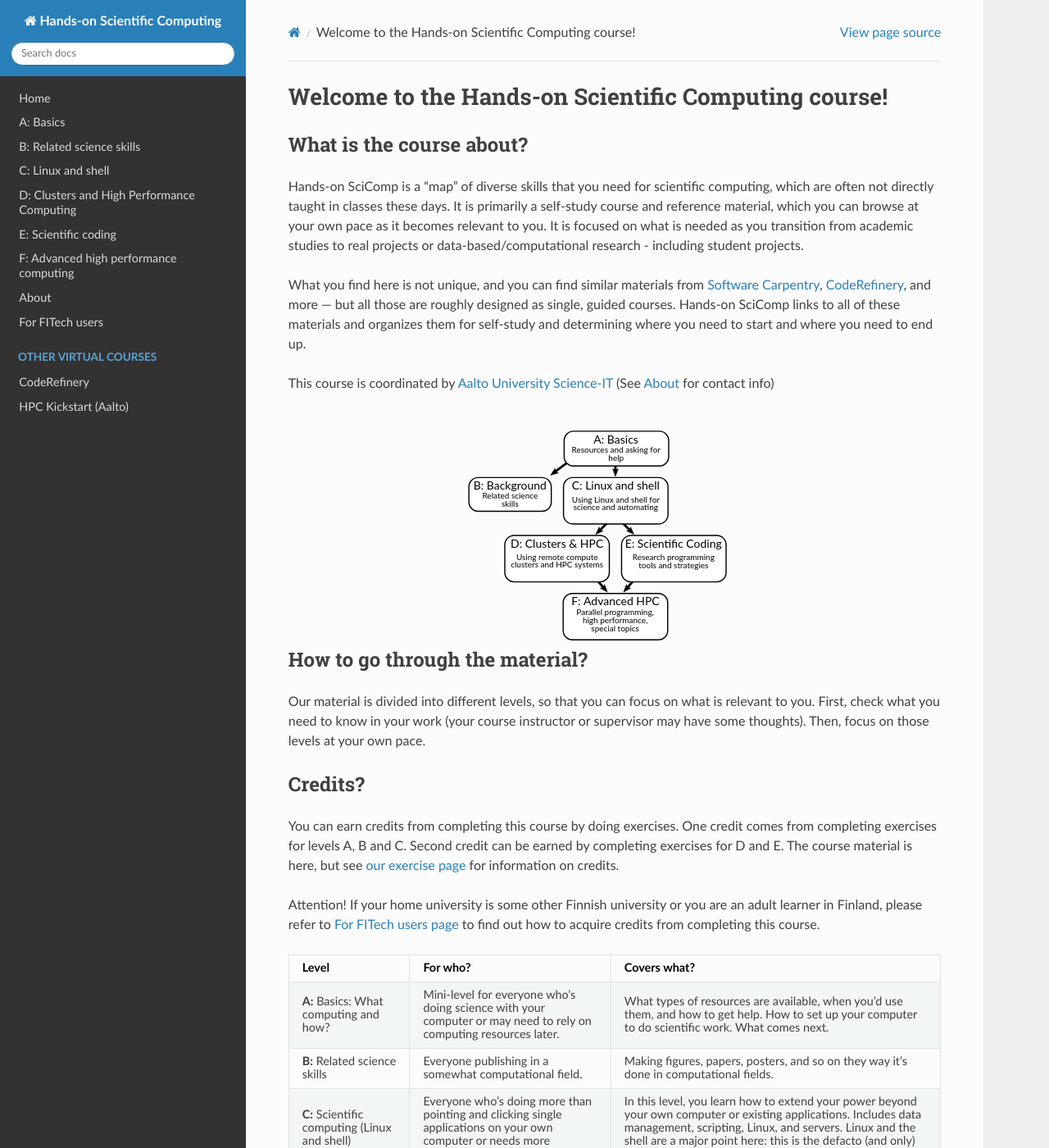
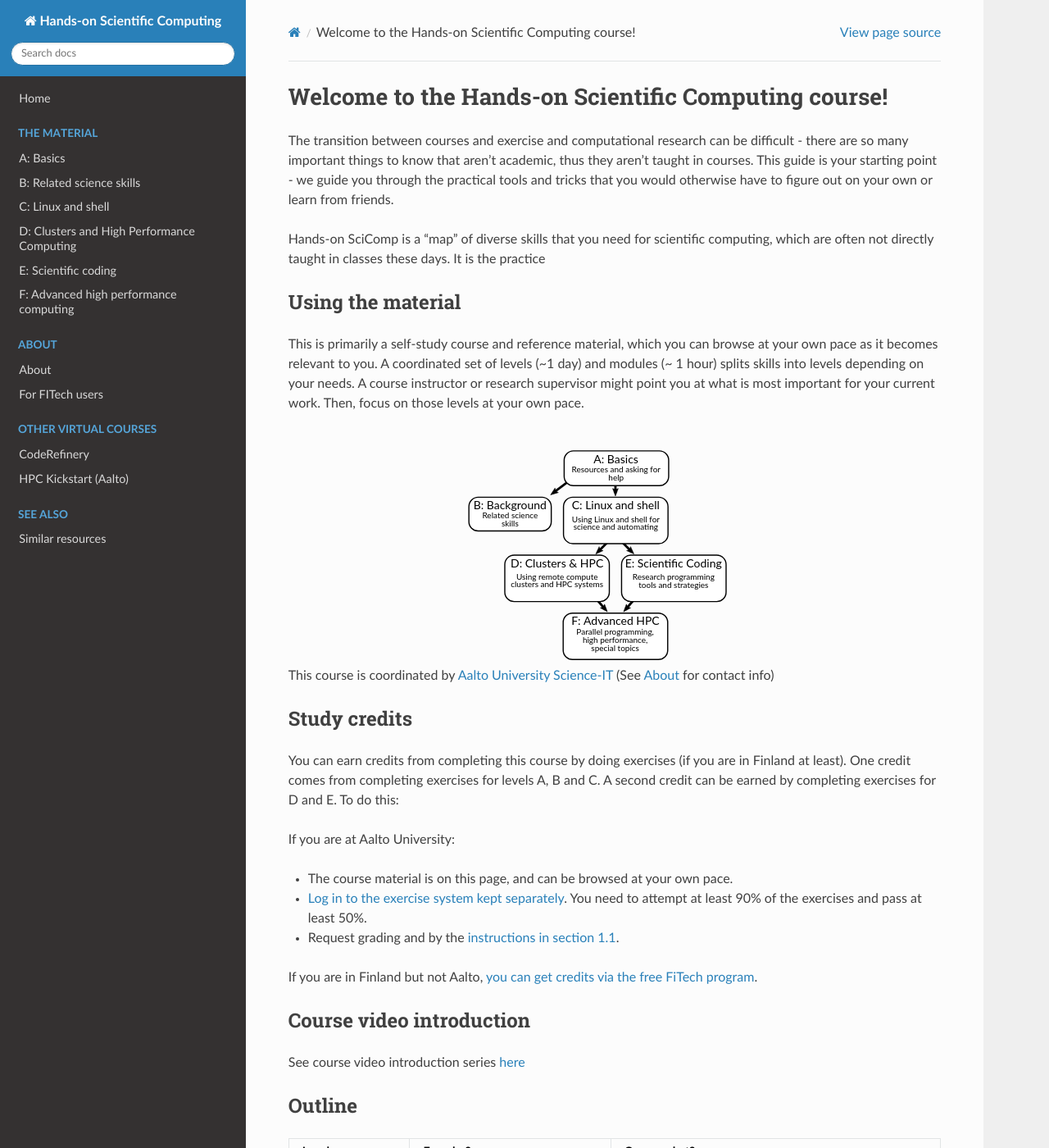
Before and after one commit to coderefinery/handsonscicomp, a Sphinx documentation site: the page built from source/index.rst, in a window 1280 px wide and 1400 px high. Shown: the whole window at 82% size. Built offline with Sphinx 7.4.7 and the Read the Docs theme 2.0.0, drawn with Linux system fonts in a browser that asks for light colours; some of the changed text lies outside the part shown.

Commit message:
Refactor front matter for current state of course
- This is an attempt to revise the front matter for the current state
  of the course and get it to appeal to the types of people that we
  expect to advertise to.  Some of the ideas may be good, some may not
  be.  As usual this is a continual progression.

- Review:

  - General reading, make sure things make sense

  - Think about if the current state will be appealing to students, or
    staff who may want to recommend it to their students.

  - Likely this is merged after the first one, and continually revised
    for the second.

```diff
--- a/source/index.rst
+++ b/source/index.rst
@@ -2,29 +2,27 @@
 Welcome to the Hands-on Scientific Computing course!
 ====================================================
 
-
-What is the course about?
--------------------------
+The transition between courses and exercise and computational research
+can be difficult - there are so many important things to know that
+aren't academic, thus they aren't taught in courses.  This guide is
+your starting point - we guide you through the practical tools and
+tricks that you would otherwise have to figure out on your own or
+learn from friends.
 
 Hands-on SciComp is a "map" of diverse skills that you need for
 scientific computing, which are often not directly taught in classes
-these days.  It is primarily a self-study course and reference
-material, which you can browse at your own pace as it becomes relevant
-to you.  It is focused on what is needed as you
-transition from academic studies to real projects or
-data-based/computational research - including student projects.
+these days.  It is the practice
 
-What you find here is not unique, and you can find similar materials
-from `Software Carpentry`_, CodeRefinery_, and more --- but all those
-are roughly designed as single, guided courses.  Hands-on SciComp
-links to all of these materials and organizes them for self-study and
-determining where you need to start and where you need to end up.
+Using the material
+------------------
 
-This course is coordinated by `Aalto University Science-IT`_  (See :doc:`about` for contact info)
+This is primarily a self-study course and reference material, which
+you can browse at your own pace as it becomes relevant to you.  A
+coordinated set of levels (~1 day) and modules (~ 1 hour) splits
+skills into levels depending on your needs.  A course instructor or
+research supervisor might point you at what is most important for your
+current work.  Then, focus on those levels at your own pace.
 
-.. _Software Carpentry: https://software-carpentry.org
-.. _CodeRefinery: https://coderefinery.org
-.. _Aalto University Science-IT: https://scicomp.aalto.fi/about/
 
 .. image:: levels.svg
    :align: center
@@ -32,27 +30,41 @@ This course is coordinated by `Aalto University Science-IT`_  (See :doc:`about`
    :scale: 75%
 
 
-How to go through the material?
--------------------------------
+This course is coordinated by `Aalto University Science-IT`_ (See
+:doc:`about` for contact info)
 
-Our material is divided into different levels, so that you can focus
-on what is relevant to you.  First, check what you need to know in
-your work (your course instructor or supervisor may have some
-thoughts).  Then, focus on those levels at your own pace.
+.. _Aalto University Science-IT: https://scicomp.aalto.fi/about/
 
-Credits?
---------
 
-You can earn credits from completing this course by doing exercises.
-One credit comes from completing exercises for levels A, B and C. Second credit can be earned by
-completing exercises for D and E.  The course material is here, but see `our
-exercise page <https://plus.cs.aalto.fi/CS-E4004/2020/>`__ for
-information on credits.
+Study credits
+-------------
 
-Attention! If your home university is some other Finnish university or you are an adult learner in Finland, please refer to
-`For FITech users page <https://handsonscicomp.readthedocs.io/en/latest/fitech-info/>`__ to find out how to acquire credits
-from completing this course.
+You can earn credits from completing this course by doing exercises
+(if you are in Finland at least).
+One credit comes from completing exercises for levels A, B and C. A second credit can be earned by
+completing exercises for D and E.  To do this:
 
+If you are at Aalto University:
+
+* The course material is on this page, and can be browsed at your own pace.
+* `Log in to the exercise system kept separately
+  <https://plus.cs.aalto.fi/CS-E4004/2020/>`__.  You need to attempt at least 90% of
+  the exercises and pass at least 50%.
+* Request grading and by the `instructions in section 1.1
+  <https://plus.cs.aalto.fi/CS-E4004/2020/01_introduction/01_instructions/>`__.
+
+If you are in Finland but not Aalto, :doc:`you can get credits via the
+free FiTech program <fitech-info>`.
+
+
+Course video introduction
+-------------------------
+
+See course video introduction series `here <https://www.youtube.com/playlist?list=PLZLVmS9rf3nOkAFz63oKNSOKk7N47PoSJ>`__
+
+
+Outline
+-------
 
 .. list-table::
    :header-rows: 1
@@ -106,10 +118,6 @@ watch a video to see quick live examples, or read something for more
 detail.  All of these aspects compliment each other, and you can do
 what suits you the best.
 
-Course video introduction
-~~~~~~~~~~~~~~~~~~~~~~~~~
-
-See course video introduction series `here <https://www.youtube.com/playlist?list=PLZLVmS9rf3nOkAFz63oKNSOKk7N47PoSJ>`__
 
 
 .. _course:
@@ -128,6 +136,7 @@ What's available?  How can it be found?  What basic things do you need
 to install?
 
 .. toctree::
+   :caption: The material
    :hidden:
 
    A
@@ -269,4 +279,11 @@ be interesting to you.
    coderefinery
    hpc-kickstart
 
-* :ref:`genindex`
+.. toctree::
+   :caption: See also
+   :hidden:
+
+   similar
+
+..
+   * :ref:`genindex`
```
Also changed, not shown: other parts of source/index.rst (+1 -0 lines), source/fitech-info.rst (+15 -8 lines), source/similar.rst (added, +26 -0 lines).
